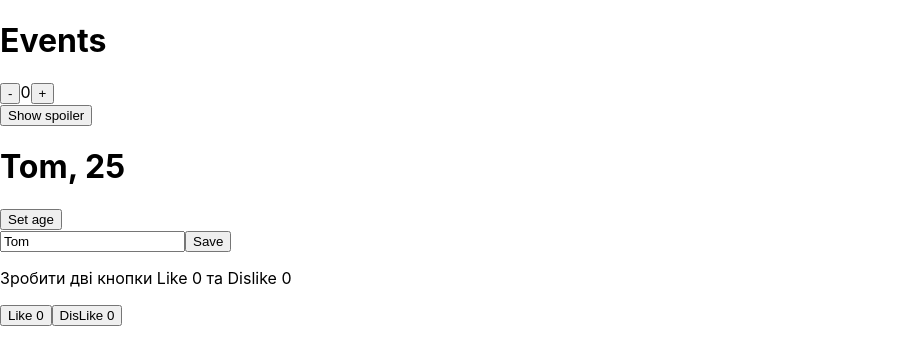
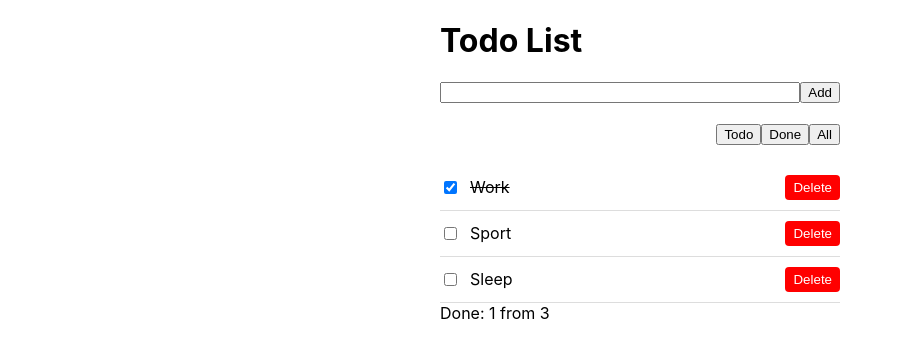
Before and after one commit to kudriashova-ag/react-app-p33, a React (Create React App) app: page / in a window 1280 px wide. Shown: the top 364 px of the page, without its empty margins (0-903 px from the left). Built offline with nearby package versions, Linux system fonts and the light colour scheme.

Commit message:
add and remove tasks

```diff
--- a/package.json
+++ b/package.json
@@ -10,6 +10,7 @@
     "react": "^19.2.0",
     "react-dom": "^19.2.0",
     "react-scripts": "5.0.1",
+    "uniqid": "^5.4.0",
     "web-vitals": "^2.1.4"
   },
   "scripts": {
--- a/src/App.jsx
+++ b/src/App.jsx
@@ -1,12 +1,10 @@
 import "./App.css"
-import EventComponent from "./components/learn/EventComponent";
 import TodoList from "./components/todo/TodoList";
 
 function App() {
   return (
     <>
-      {/* <TodoList /> */}
-      <EventComponent />
+      <TodoList />
     </>
   );
 }
--- a/src/components/todo/TodoForm.jsx
+++ b/src/components/todo/TodoForm.jsx
@@ -1,10 +1,37 @@
-import React from "react";
+import React, { useState } from "react";
 
-const TodoForm = () => {
+const TodoForm = ({ addTask }) => {
+  const [title, setTitle] = useState("");
+  const [errorMessage, setErrorMessage] = useState("");
+
+  const changeHandler = (e) => {
+    setTitle(e.target.value);
+  };
+
+  const submitHandler = () => {
+    if (title.trim().length < 3) {
+      setErrorMessage("Title must be at least 3 symbols");
+      return;
+    }
+    addTask(title);
+    setErrorMessage("");
+    setTitle("");
+  };
+
   return (
-    <div className="todo-form">
-      <input type="text" />
-      <button>Add</button>
+    <div>
+      <div className="todo-form">
+        <input
+          type="text"
+          value={title}
+          onChange={changeHandler}
+          onKeyDown={(e) => {
+            if (e.key === "Enter") submitHandler();
+          }}
+        />
+        <button onClick={submitHandler}>Add</button>
+      </div>
+      {errorMessage && <div className="error">{errorMessage}</div>}
     </div>
   );
 };
--- a/src/components/todo/TodoItem.jsx
+++ b/src/components/todo/TodoItem.jsx
@@ -1,38 +1,15 @@
 import React from "react";
 
-const TodoItem = ({ item }) => {
+const TodoItem = ({ item, removeTask }) => {
   return (
     <div className="todo-item">
       <input type="checkbox" defaultChecked={item.done} />
-      <span>{item.title}</span>
-      <button className="remove">Delete</button>
+      <span style={{textDecoration: item.done ? 'line-through' : 'none'}}>{item.title}</span>
+      <button className="remove" onClick={() => removeTask(item.id)}>
+        Delete
+      </button>
     </div>
   );
 };
 
 export default TodoItem;
-
-// Деструктурізація
-// Створення змінних на основі масива чи об'єкта
-
-// const [, , year] = [18, 11, 2025]
-// console.log(year);
-
-// const user = {
-//   name: 'Tom',
-//   age: 25,
-//   email: 'tom@gmail.com'
-// }
-
-// let person = user
-// let { name, age, email } = user
-
-// const showUserInfo = ({ name, age, email }) => {
-//   console.log(name, age, email);
-
-// }
-
-// showUserInfo(user)
-
-// const { email, name, company="Microsoft" } = user
-// console.log(email, company);
--- a/src/components/todo/TodoList.css
+++ b/src/components/todo/TodoList.css
@@ -4,7 +4,6 @@
 }
 
 .todo-form{
-    margin-bottom: 20px;
     display: flex;
 }
 .todo-form input{
@@ -12,7 +11,7 @@
 }
 
 .todo-filter{
-    margin-bottom: 20px;
+    margin: 20px 0;
     text-align: right;
 }
 
@@ -33,3 +32,8 @@
     border-radius: 4px;
     cursor: pointer;
 }
+
+.error{
+    color: red;
+    font-size: .9em;
+}
--- a/src/components/todo/TodoList.jsx
+++ b/src/components/todo/TodoList.jsx
@@ -1,24 +1,36 @@
-import React from "react";
+import React, { useState } from "react";
 import "./TodoList.css";
 import TodoForm from "./TodoForm";
 import TodoFilter from "./TodoFilter";
 import TodoItem from "./TodoItem";
 import list from "./data";
-
+import uniqid from "uniqid";
 
 const TodoList = () => {
+  const [tasks, setTasks] = useState(list);
+
+  const addTask = (title) => {
+    setTasks([...tasks, { id: uniqid(), title, done: false }]);
+  };
+
+  const removeTask = (id) => {
+    setTasks(tasks.filter((task) => task.id !== id));
+  };
+
   return (
     <div className="todo">
       <h1>Todo List</h1>
-      <TodoForm />
+      <TodoForm addTask={addTask} />
       <div className="todo-panel">
         <TodoFilter />
         <div className="todo-list">
-          {list.map((task) => (
-            <TodoItem key={task.id} item={task} />
+          {tasks.map((task) => (
+            <TodoItem key={task.id} item={task} removeTask={removeTask} />
           ))}
         </div>
       </div>
+
+      <div>Done: { tasks.filter(task=>task.done).length } from { tasks.length }</div>
     </div>
   );
 };
```
Also changed, not shown: src/components/todo/data.js (line endings or trailing spaces), 1 other file (tests, documents, lock files or other folders).
